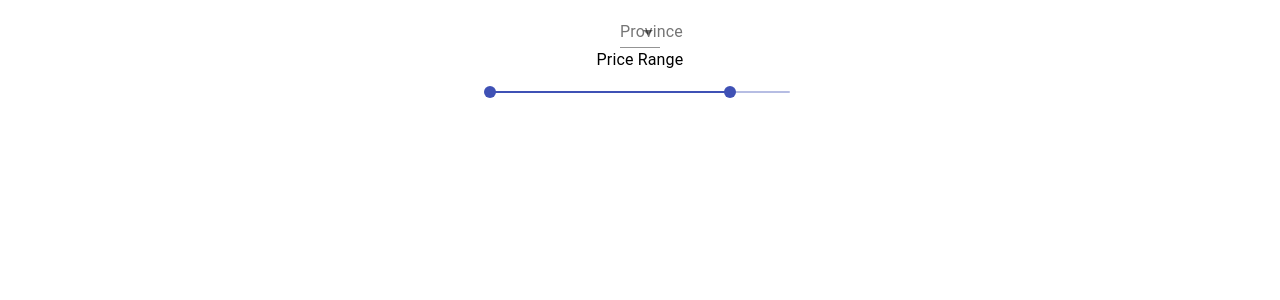
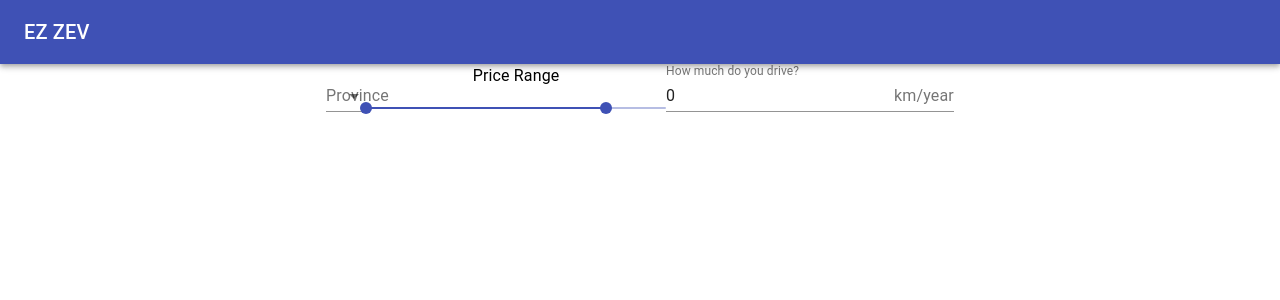
Before and after one commit to dmccardle/aec2021-reactapp-base, a React (Create React App) app: page / in a window 1280 px wide. Shown: the top 300 px of the page. Built offline with nearby package versions, Linux system fonts and the light colour scheme.

Commit message:
Added components for App

```diff
--- a/package.json
+++ b/package.json
@@ -9,6 +9,7 @@
     "@testing-library/user-event": "^12.6.2",
     "react": "^17.0.1",
     "react-dom": "^17.0.1",
+    "react-router-dom": "^5.2.0",
     "react-scripts": "4.0.1",
     "web-vitals": "^0.2.4"
   },
--- a/src/App.js
+++ b/src/App.js
@@ -1,7 +1,10 @@
 import './App.css';
 import Button from '@material-ui/core/Button';
-import UserForm from './components/UserForm'
-import { useState } from 'react'
+import UserForm from './components/UserForm';
+import { useState } from 'react';
+import { BrowserRouter as Router, Route} from 'react-router-dom';
+import CarResult from './components/CarResult';
+import Header from './components/Header'
 
 function App() {
   const [data, setData] = useState('')
@@ -14,9 +17,13 @@ function App() {
   }
 
   return (
-    <div className="App">
-      <UserForm/>
-    </div>
+    <Router>
+      <div className="App">
+        <Header />
+        <Route path='/' exact component={UserForm} />
+        <Route path='results' component={CarResult} />
+      </div>
+    </Router>
   );
 }
 
--- /dev/null
+++ b/src/components/CarDetail.js
@@ -0,0 +1,9 @@
+const CarDetail = () => {
+  return (
+    <div>
+
+    </div>
+  )
+}
+
+export default CarDetail
--- /dev/null
+++ b/src/components/CarResult.js
@@ -0,0 +1,17 @@
+import { Grid, GridItem }  from '@material-ui/core';
+import CarDetail from './CarDetail';
+
+const CarResult = () => {
+  return (
+    <Grid container>
+      <Grid item xs={12} sm={6}>
+        <CarDetail />
+      </Grid>
+      <Grid item xs={12} sm={6}>
+        <CarDetail />
+      </Grid>
+    </Grid>
+  )
+}
+
+export default CarResult
--- /dev/null
+++ b/src/components/Header.js
@@ -0,0 +1,17 @@
+import AppBar from '@material-ui/core/AppBar';
+import Toolbar from '@material-ui/core/Toolbar';
+import Typography from '@material-ui/core/Typography';
+
+const Header = () => {
+  return (
+    <AppBar position="static">
+      <Toolbar>
+        <Typography variant="h6">
+          EZ ZEV
+        </Typography>
+      </Toolbar>
+    </AppBar>
+  )
+}
+
+export default Header
--- a/src/components/UserForm.js
+++ b/src/components/UserForm.js
@@ -1,12 +1,13 @@
 import { useState } from 'react'
 import { TextField, MenuItem, Slider } from '@material-ui/core'
-import Typography from '@material-ui/core/Typography';
+import { FormControl, Input, InputAdornment, InputLabel } from '@material-ui/core'
+
 import RangeSlider from './RangeSlider'
 
 const UserForm = () => {
   const [province, setProvince] = useState('')
   const [priceRange, setPriceRange] = useState([10000,50000])
-  const [mileage, setMileage] = useState(false)
+  const [kmPerYear, setKmPerYear] = useState(0)
   const [minNumberOfSeats, setMinNumberOfSeats] = useState(5)
   const [climate, setClimate] = useState('warm')
 
@@ -69,6 +70,7 @@ const UserForm = () => {
   return (
     <div>
       <form>
+        <FormControl>
           <TextField label='Province' select value={province} onChange={(e) => (setProvince(e.target.value))} >
             {provinces.map((option) => (
               <MenuItem key={option.value} value={option.value}>
@@ -76,7 +78,23 @@ const UserForm = () => {
               </MenuItem>
             ))}
           </TextField>
+        </FormControl>
+        <FormControl>
           <RangeSlider />
+        </FormControl>
+        <FormControl>
+          <InputLabel>How much do you drive?</InputLabel>
+          <Input
+            value={kmPerYear}
+            onChange={(e) => (setKmPerYear(e.target.value))}
+            endAdornment={<InputAdornment position="end">km/year</InputAdornment>}
+            inputProps={{
+              'aria-label': 'KM per Year',
+            }}
+            type="number"
+          />
+        </FormControl>
+
 
       </form>
     </div>
```
Also changed, not shown: 2 other files (tests, documents, lock files or other folders). Lines whose indentation alone changed are shown as unchanged.
